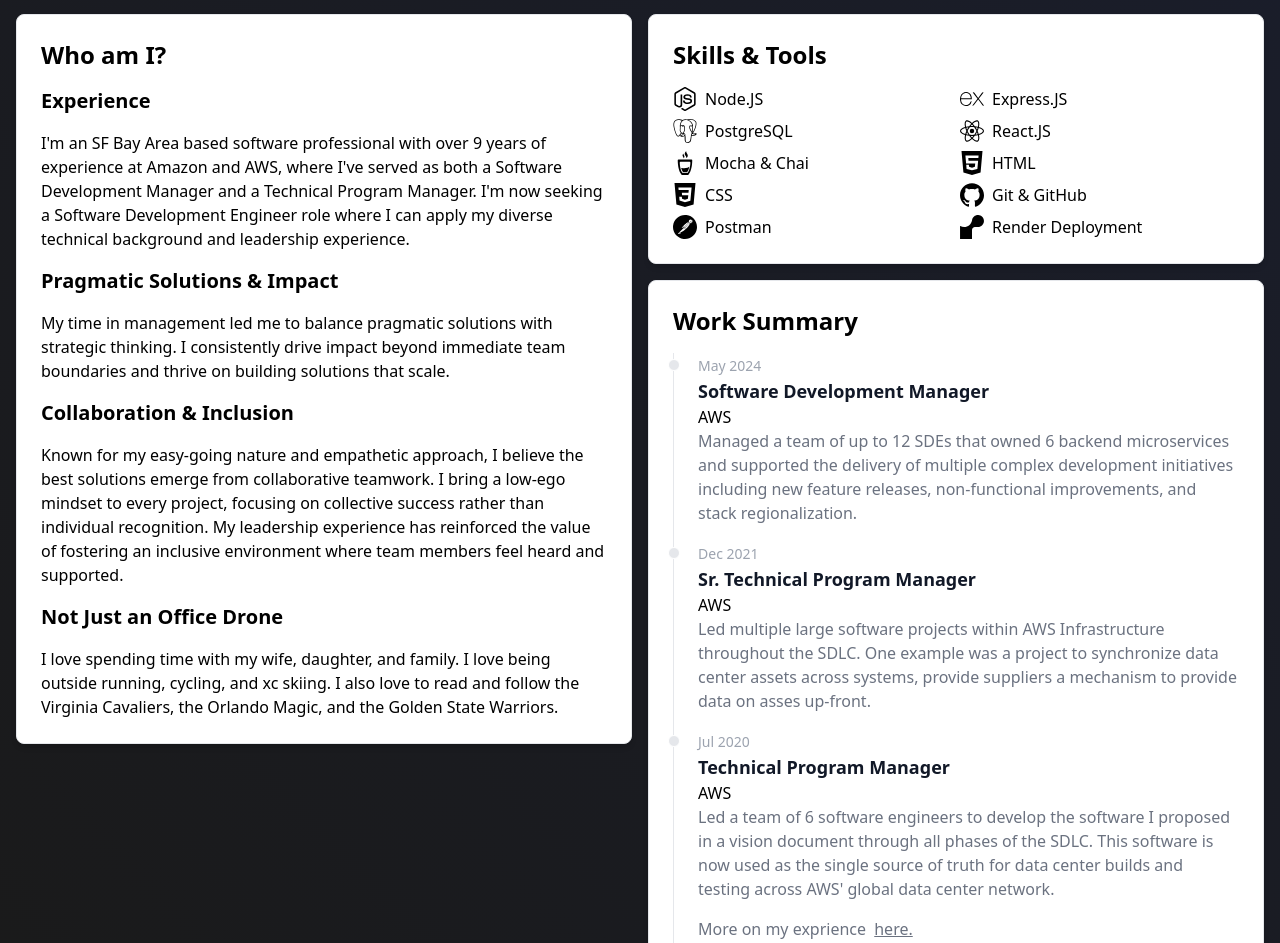
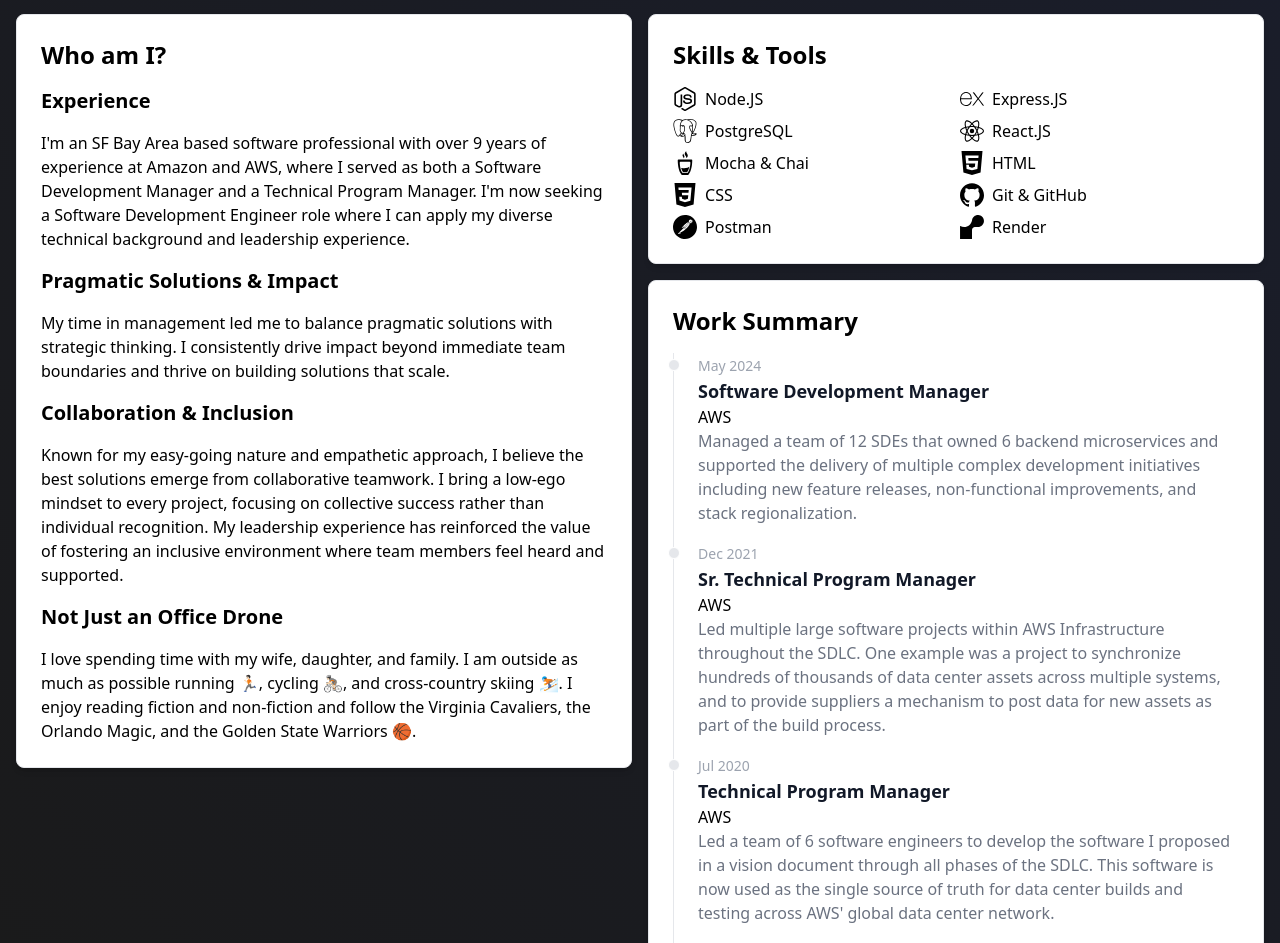
Before and after one commit to zak-goldberg/zak-goldberg-dev, a React (Vite) app: page / in a window 1280 px wide. Shown: the part 643-1586 px from the top of the page. Built offline with nearby package versions, Linux system fonts and the light colour scheme.

Commit message:
Updated copy

```diff
--- a/src/components/home-page-content.jsx
+++ b/src/components/home-page-content.jsx
@@ -103,17 +103,18 @@
             <h4 className="text-xl font-semibold">Experience</h4>
             <p>
               I'm an SF Bay Area based software professional with over 9 years
-              of experience at Amazon and AWS, where I've served as both a
-              Software Development Manager and a Technical Program Manager. I'm
-              now seeking a Software Development Engineer role where I can apply
-              my diverse technical background and leadership experience.
+              of experience at Amazon and AWS, where I served as both a Software
+              Development Manager and a Technical Program Manager. I'm now
+              seeking a Software Development Engineer role where I can apply my
+              diverse technical background and leadership experience.
             </p>
-            <h4 className="text-xl font-semibold">Pragmatic Solutions & Impact</h4>
+            <h4 className="text-xl font-semibold">
+              Pragmatic Solutions & Impact
+            </h4>
             <p>
-              My time in management led me to balance pragmatic solutions
-              with strategic thinking. I consistently drive impact beyond
-              immediate team boundaries and thrive on building solutions that
-              scale.
+              My time in management led me to balance pragmatic solutions with
+              strategic thinking. I consistently drive impact beyond immediate
+              team boundaries and thrive on building solutions that scale.
             </p>
             <h4 className="text-xl font-semibold">Collaboration & Inclusion</h4>
             <p>
@@ -126,10 +127,11 @@
             </p>
             <h4 className="text-xl font-semibold">Not Just an Office Drone</h4>
             <p>
-              I love spending time with my wife, daughter, and family. I love
-              being outside running, cycling, and xc skiing. I also love to read
-              and follow the Virginia Cavaliers, the Orlando Magic, and the Golden
-              State Warriors.
+              I love spending time with my wife, daughter, and family. I am
+              outside as much as possible running 🏃🏻, cycling 🚴🏻, and
+              cross-country skiing ⛷. I enjoy reading fiction and non-fiction
+              and follow the Virginia Cavaliers, the Orlando Magic, and the
+              Golden State Warriors 🏀.
             </p>
           </Card>
           <div className="flex flex-col gap-4 w-full md:w-1/2">
@@ -174,7 +176,7 @@
                 </div>
                 <div className="flex gap-2">
                   <RenderIcon />
-                  <span>Render Deployment</span>
+                  <span>Render</span>
                 </div>
               </div>
             </Card>
@@ -190,7 +192,7 @@
                     </Timeline.Title>
                     <h5 className="font-light">AWS</h5>
                     <Timeline.Body>
-                      Managed a team of up to 12 SDEs that owned 6 backend
+                      Managed a team of 12 SDEs that owned 6 backend
                       microservices and supported the delivery of multiple
                       complex development initiatives including new feature
                       releases, non-functional improvements, and stack
@@ -207,9 +209,10 @@
                     <Timeline.Body>
                       Led multiple large software projects within AWS
                       Infrastructure throughout the SDLC. One example was a
-                      project to synchronize data center assets across systems,
-                      provide suppliers a mechanism to provide data on asses
-                      up-front.
+                      project to synchronize hundreds of thousands of data center
+                      assets across multiple systems, and to provide suppliers a
+                      mechanism to post data for new assets as part of the build
+                      process.
                     </Timeline.Body>
                   </Timeline.Content>
                   <Timeline.Point />
--- a/src/components/projects.jsx
+++ b/src/components/projects.jsx
@@ -7,7 +7,7 @@
   ReactIcon,
   ReactRouterIcon,
   TailwindIcon,
-  MongoIcon
+  MongoIcon,
 } from "./si-icons";
 import { Puzzle } from "lucide-react";
 
@@ -78,10 +78,10 @@
           </div>
         </Card>
         <Card>
-          <h3 className="text-xl font-bold">Listening To Page</h3>
+          <h3 className="text-xl font-bold">Listening To Page (Fall 2024)</h3>
           <p>
-            Chron job to fetch my Spotify listening data, storing it in a
-            database, and serving it via an API to this app.
+            Future project to create a chron job to fetch my Spotify listening
+            data, store it in a database, and serve it via an API to this app.
           </p>
           <a>Link to repo TBD</a>
           <div className="grid grid-cols-2 gap-2">
```
